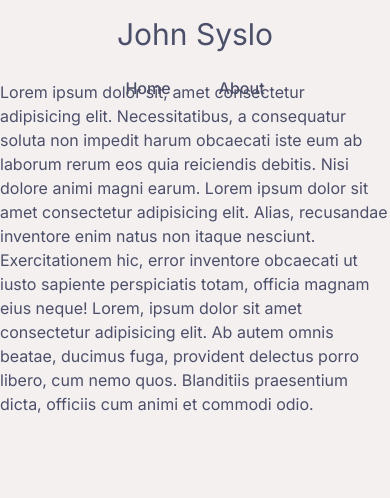
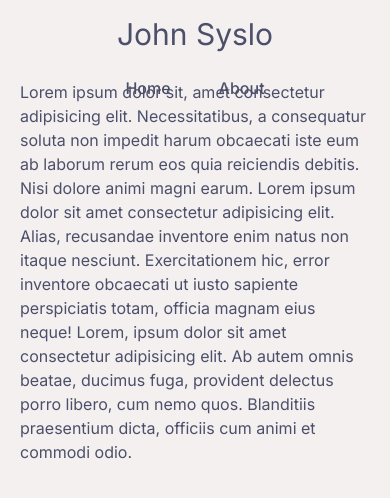
Before and after one commit to johnsyslo/portfolio, a Next.js app: page / in a window 390 px wide. Shown: the top 498 px of the page. Built offline with nearby package versions, Linux system fonts and the light colour scheme.

Commit message:
sizing for devices
holy smokes i finally have some good sizing on mobile devices, it's a miracle

```diff
--- a/app/globals.css
+++ b/app/globals.css
@@ -24,6 +24,13 @@ body {
     margin: auto auto;
 }
 
+@media screen and (max-width: 700px) {
+    body {
+       margin-left: 20px;
+       margin-right: 20px;
+    }
+ }
+
 @layer utilities {
   .text-balance {
     text-wrap: balance;
```
